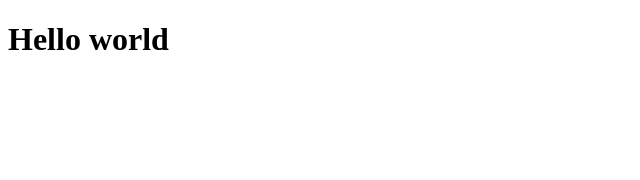
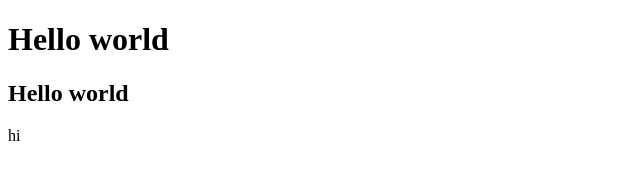
Before and after one commit to akarshbharatha/akarshbharatha.github.io, a plain HTML site: page index.html in a window 1280 px wide. Shown: the whole page, without its empty margins (0-640 px from the left). Drawn offline with Linux system fonts and the light colour scheme.

Commit message:
4th commit

```diff
--- a/index.html
+++ b/index.html
@@ -7,5 +7,7 @@
 </head>
 <body>
     <h1>Hello world</h1>
+    <h2>Hello world</h2>
+    <p> hi</p>
 </body>
 </html>
```
